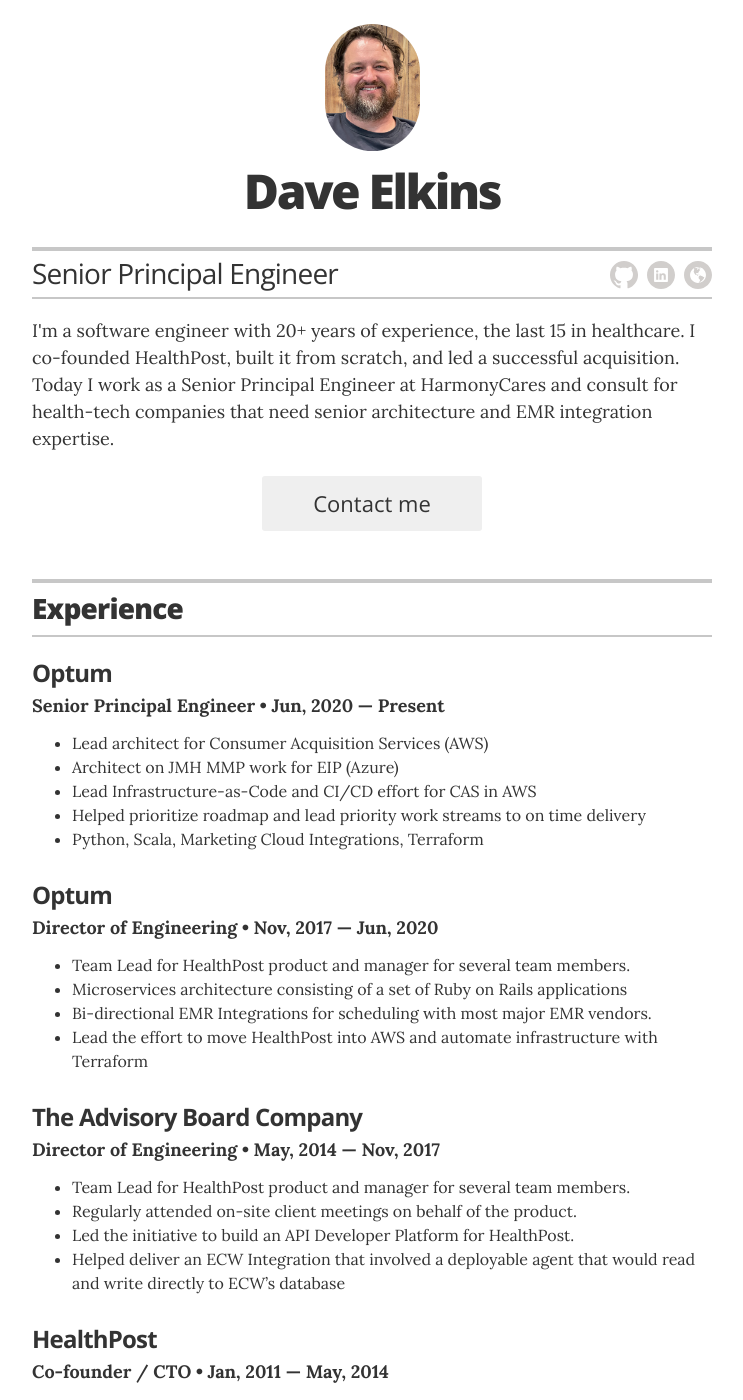
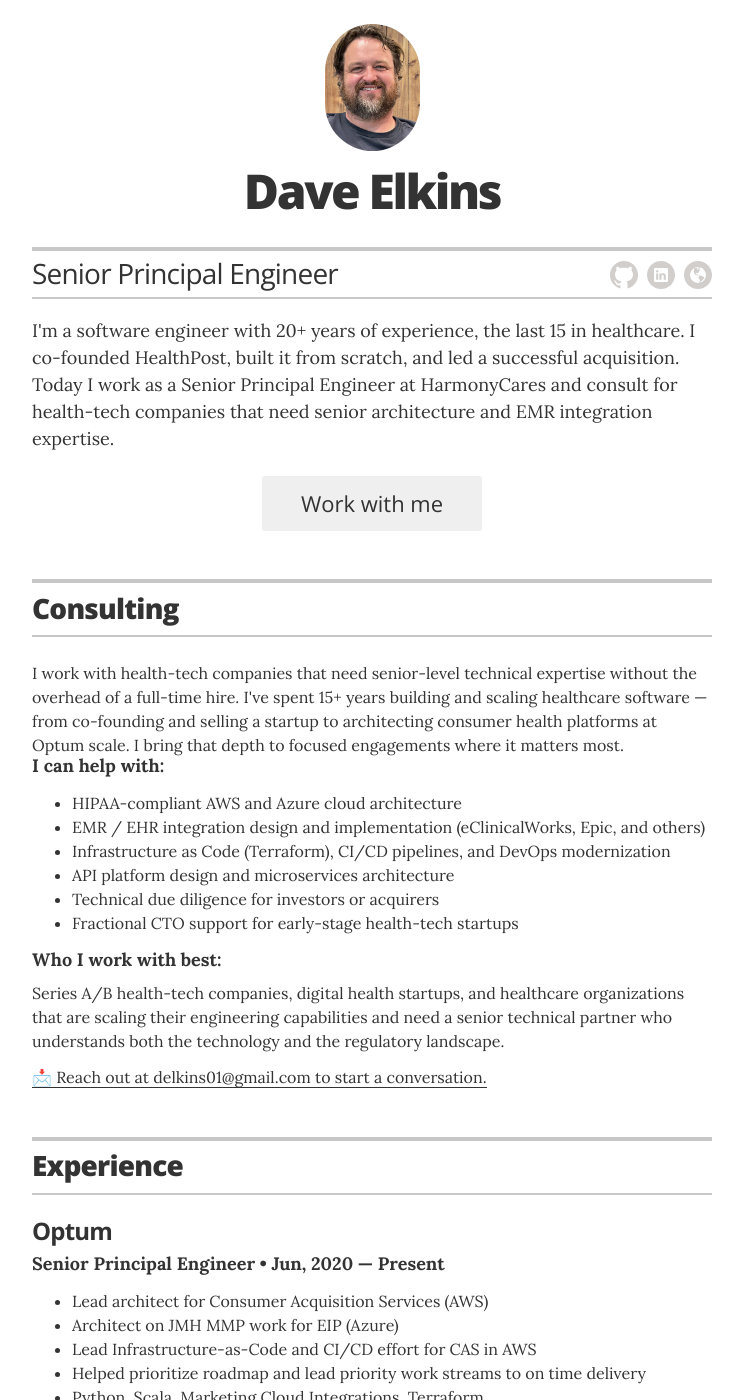
Before and after one commit to dave-elkins/dave-elkins.github.io, a Jekyll site: the page built from index.html, in a window 1280 px wide and 1400 px high. Shown: the whole window, without its empty margins (268-1011 px from the left). Built offline with Jekyll 4.4.1, drawn with Linux system fonts in a browser that asks for light colours.

Commit message:
Add consulting section with services and contact info

```diff
--- a/_config.yml
+++ b/_config.yml
@@ -33,6 +33,7 @@
 
 # Decide which sections to use
 # comment out to hide
+resume_section_consulting: true
 resume_section_experience: true
 resume_section_education: true
 resume_section_projects: true
--- /dev/null
+++ b/_data/consulting.yml
@@ -0,0 +1,13 @@
+- summary: |
+      I work with health-tech companies that need senior-level technical expertise without the overhead of a full-time hire.
+      I've spent 15+ years building and scaling healthcare software — from co-founding and selling a startup to architecting consumer health platforms at Optum scale. I bring that depth to focused engagements where it matters most.
+  services:
+      - "HIPAA-compliant AWS and Azure cloud architecture"
+      - "EMR / EHR integration design and implementation (eClinicalWorks, Epic, and others)"
+      - "Infrastructure as Code (Terraform), CI/CD pipelines, and DevOps modernization"
+      - "API platform design and microservices architecture"
+      - "Technical due diligence for investors or acquirers"
+      - "Fractional CTO support for early-stage health-tech startups"
+  ideal_clients: |
+      Series A/B health-tech companies, digital health startups, and healthcare organizations that are scaling their engineering capabilities and need a senior technical partner who understands both the technology and the regulatory landscape.
+  contact: "delkins01@gmail.com"
--- a/_layouts/resume.html
+++ b/_layouts/resume.html
@@ -40,13 +40,40 @@
         </div>
 
         {% if site.resume_looking_for_work == 'yes' %}
-        <a href="mailto:{{ site.resume_contact_email }}" class="contact-button no-print" itemprop="email">Contact me</a>
+        <a href="mailto:{{ site.resume_contact_email }}" class="contact-button no-print" itemprop="email">Work with me</a>
         {% elsif site.resume_looking_for_work == 'no' %}
         <a class="contact-button not-looking no-print">I'm not looking for work right now.</a>
         {% else %}
         {% endif %}
 
       </header>
+
+      {% if site.resume_section_consulting %}
+      <!-- begin Consulting -->
+      <section class="content-section">
+
+        <header class="section-header">
+          <h2>Consulting</h2>
+        </header>
+
+        {% for item in site.data.consulting %}
+        <div class="resume-item">
+          <p class="resume-item-copy">{{ item.summary }}</p>
+          <h4 class="resume-item-details">I can help with:</h4>
+          <ul class="resume-item-list">
+            {% for service in item.services %}
+            <li>{{ service }}</li>
+            {% endfor %}
+          </ul>
+          <h4 class="resume-item-details">Who I work with best:</h4>
+          <p class="resume-item-copy">{{ item.ideal_clients }}</p>
+          <p class="resume-item-copy"><a href="mailto:{{ item.contact }}">📩 Reach out at {{ item.contact }} to start a conversation.</a></p>
+        </div>
+        {% endfor %}
+
+      </section>
+      <!-- end Consulting -->
+      {% endif %}
 
       {% if site.resume_section_experience %}
       <!-- begin Experience -->
```
